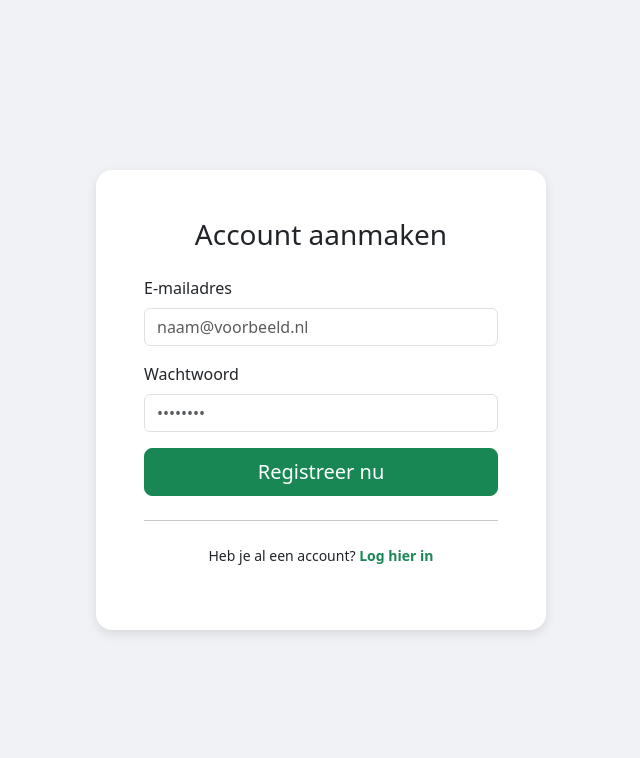
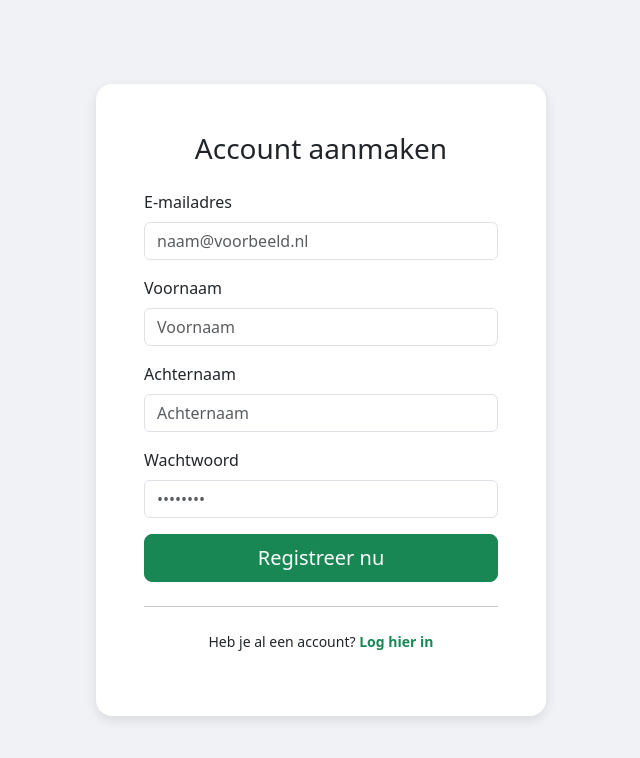
Before and after one commit to rubenwinkelman/webtechnologie, a Flask app: page /register in a window 1280 px wide. Shown: the top 758 px of the page, without its empty margins (319-959 px from the left). Run offline with Flask 3, Linux system fonts and the light colour scheme.

Commit message:
firstname en lastname toegevoegd.

```diff
--- a/app.py
+++ b/app.py
@@ -10,6 +10,8 @@ db = SQLAlchemy(app)
 
 class User(db.Model):
     id = db.Column(db.Integer, primary_key=True)
+    first_name = db.Column(db.String(100), nullable=False)
+    last_name = db.Column(db.String(100), nullable=False)
     email = db.Column(db.String(120), unique=True, nullable=False)
     password = db.Column(db.String(100), nullable=False)
 
@@ -36,9 +38,11 @@ def login():
 def register():
     if request.method == 'POST':
         email = request.form.get('email')
+        first_name = request.form.get('first_name')
+        last_name = request.form.get('last_name')
         password = request.form.get('password')
 
-        nieuwe_gebruiker = User(email=email, password=password)
+        nieuwe_gebruiker = User(email=email, password=password, first_name=first_name, last_name=last_name)
         db.session.add(nieuwe_gebruiker)
         db.session.commit()
 
--- a/templates/back/home.html
+++ b/templates/back/home.html
@@ -13,7 +13,7 @@
         <div class="container">
             <span class="navbar-brand mb-0 h1"><i class="bi bi-wallet2"></i> LastenLog</span>
             <div class="d-flex text-white">
-                Welkom, {{ data.email }} | <a href="/logout" class="btn btn-sm btn-outline-light ms-2">Uitloggen</a>
+                Welkom {{ data.first_name }} | <a href="/logout" class="btn btn-sm btn-outline-light ms-2">Uitloggen</a>
             </div>
         </div>
     </nav>
--- a/templates/register_page.html
+++ b/templates/register_page.html
@@ -37,6 +37,17 @@
                 </div>
 
                 <div class="mb-3">
+                    <label for="first_name" class="form-label">Voornaam</label>
+                    <input type="text" class="form-control" name="first_name" id="first_name" placeholder="Voornaam" required>
+                </div>
+
+                <div class="mb-3">
+                    <label for="last_name" class="form-label">Achternaam</label>
+                    <input type="text" class="form-control" name="last_name" id="last_name" placeholder="Achternaam" required>
+                </div>
+
+
+                <div class="mb-3">
                     <label for="password" class="form-label">Wachtwoord</label>
                     <input type="password" class="form-control" name="password" id="password" placeholder="••••••••" required>
                 </div>
```
Also changed, not shown: instance/database.db.
